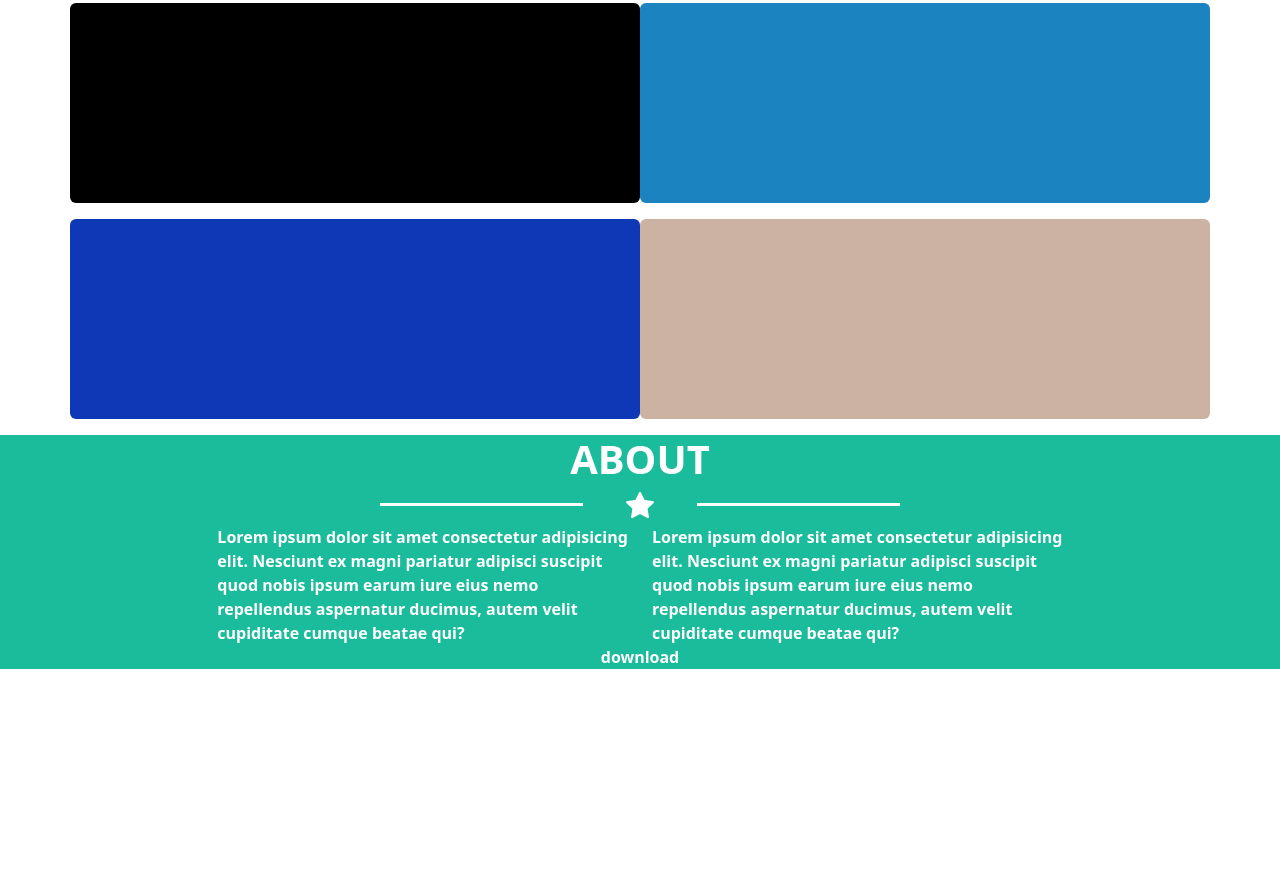
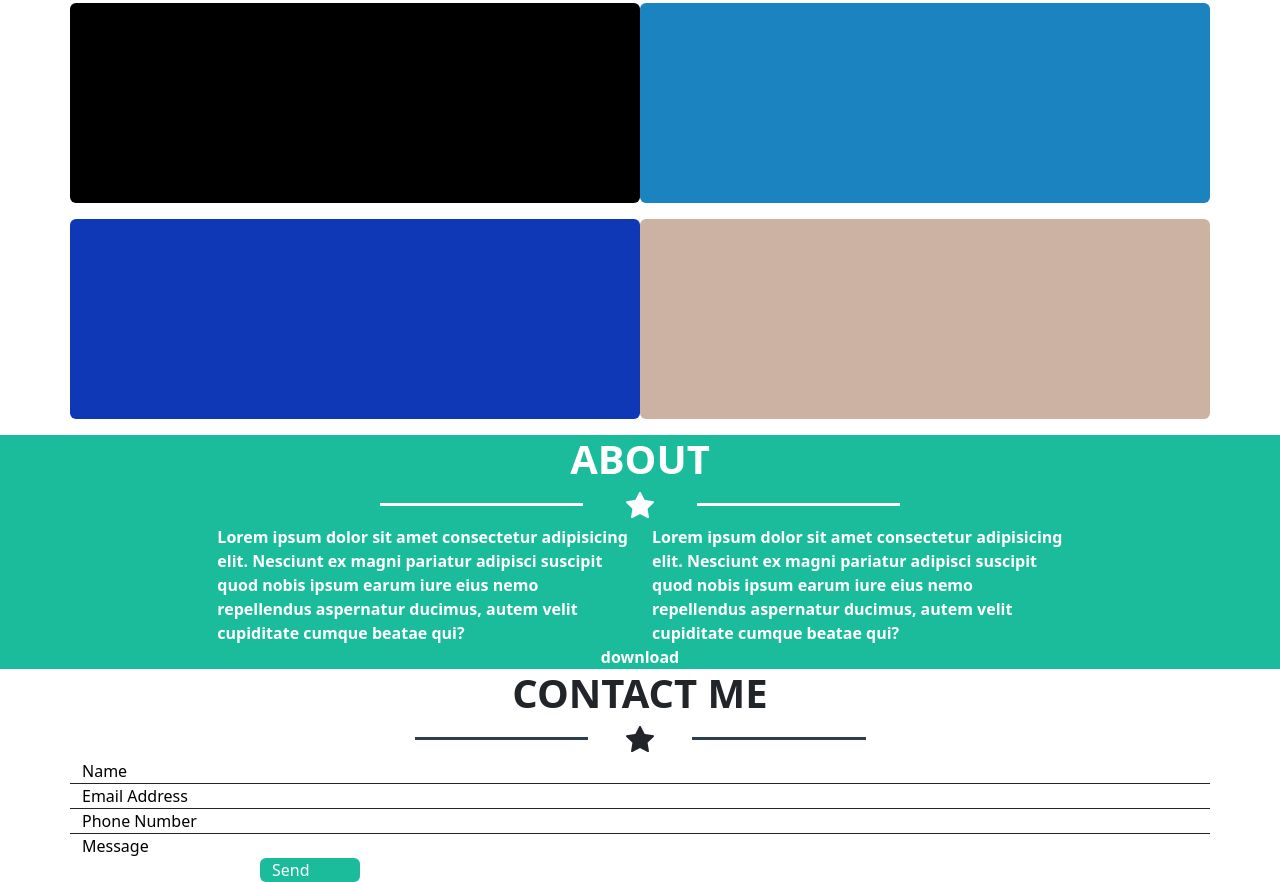
Before and after one commit to Fabiopanetta02/html-css-bootstrap-freelancer, a plain HTML site: page index.html in a window 1280 px wide. Shown: the part 798-1680 px from the top of the page. Before the commit the page ends 1467 px from the top, so only its background shows below. Drawn offline with nearby package versions, Linux system fonts and the light colour scheme.

Commit message:
Section contact me

```diff
--- a/css/style.css
+++ b/css/style.css
@@ -26,7 +26,7 @@ header{
   background-color: #fff;
 }
 
-.orizzontal-rule-portfolio{
+.orizzontal-rule-black{
   height: 3px;
   background-color: #2C3E50;
 }
@@ -60,3 +60,8 @@ header{
   background-color: #CCB2A3;
   height: 200px;
 }
+
+.button-green{
+  background-color: #1ABC9C;
+  width: 100px;
+}
--- a/index.html
+++ b/index.html
@@ -96,13 +96,13 @@
                     <div class="col-5">
                         <div class="row justify-content-between align-items-center">
                             <div class="col-5">
-                                <div class="orizzontal-rule-portfolio"></div>
+                                <div class="orizzontal-rule-black"></div>
                             </div>
                             <div class="col-2 text-center">
                                 <i class="bi bi-star-fill fs-3"></i>
                             </div>
                             <div class="col-5">
-                                <div class="orizzontal-rule-portfolio"></div>
+                                <div class="orizzontal-rule-black"></div>
                             </div>
                         </div>
                     </div>
@@ -153,6 +153,48 @@
                 </div>
             </div>
         </section>
+
+        <section class="contact me">
+            <div class="container">
+                <div class="text-center">
+                    <span class="display-6 display-md-1 fw-bold">CONTACT ME</span>
+                </div>
+                <div class="row justify-content-center">
+                    <div class="col-5">
+                        <div class="row justify-content-between align-items-center">
+                            <div class="col-5">
+                                <div class="orizzontal-rule-black"></div>
+                            </div>
+                            <div class="col-2 text-center">
+                                <i class="bi bi-star-fill fs-3"></i>
+                            </div>
+                            <div class="col-5">
+                                <div class="orizzontal-rule-black"></div>
+                            </div>
+                        </div>
+                    </div>
+                </div>
+                <div class="row justify-content-sm-center justify-content-md-start">
+                    <div class="col-8 col-md-12 border-bottom border-dark">
+                        <span class="text-black">Name</span>
+                    </div>
+                    <div class="col-8 col-md-12 border-bottom border-dark">
+                        <span class="text-black">Email Address</span>
+                    </div>
+                    <div class="col-8 col-md-12 border-bottom border-dark">
+                        <span class="text-black">Phone Number</span>
+                    </div>
+                    <div class="col-8 col-md-12">
+                        <span class="text-black">Message</span>
+                    </div>
+                </div>
+                <div class="row">
+                    <div class="col-5 offset-2 button-green rounded ">
+                        <span class="text-white">Send</span>
+                    </div>
+                </div>
+            </div>
+        </section>
     </main>
 
 </body>
```
